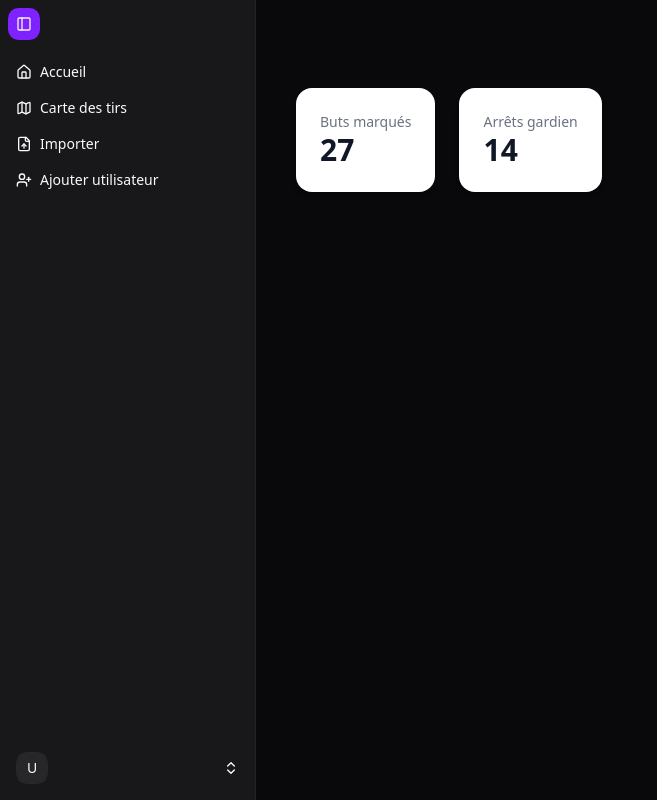
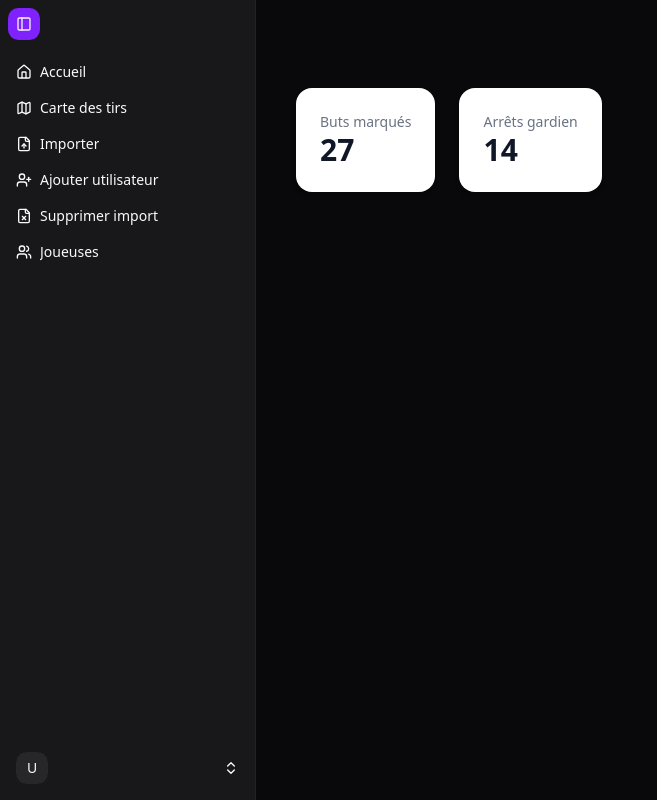
Before and after one commit to AnsseauMattheo/SaeHandDBut3-Front, a React (Vite) app: page /DashBoard in a window 1280 px wide. Shown: the whole page, without its empty margins (0-657 px from the left). Built offline with nearby package versions, Linux system fonts and the light colour scheme; no server answers.

Commit message:
ajout liens side bar

```diff
--- a/src/components/app-sidebar.jsx
+++ b/src/components/app-sidebar.jsx
@@ -18,6 +18,8 @@ import {
     MapIcon,
     UserPlus,
     FileUp,
+    FileX,
+    Users,
 } from "lucide-react"
 
 import {NavMain} from "@/components/nav-main"
@@ -54,6 +56,16 @@ const data = {
             title: "Ajouter utilisateur",
             url: "/DashBoard/ajout-utilisateur",
             icon: UserPlus,
+        },
+        {
+            title: "Supprimer import",
+            url: "/DashBoard/supImport",
+            icon: FileX,
+        },
+        {
+            title: "Joueuses",
+            url: "/DashBoard/joueuses",
+            icon: Users,
         }
     ],
 }
```
